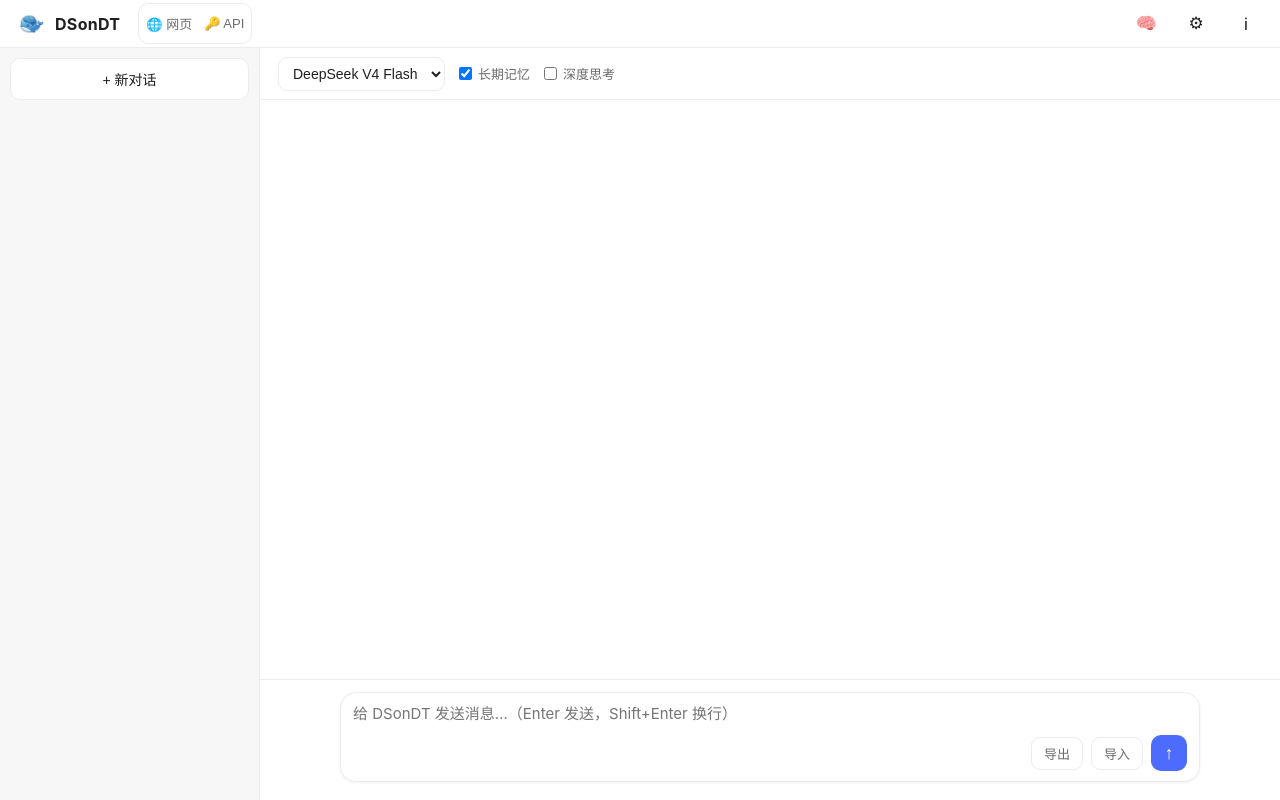
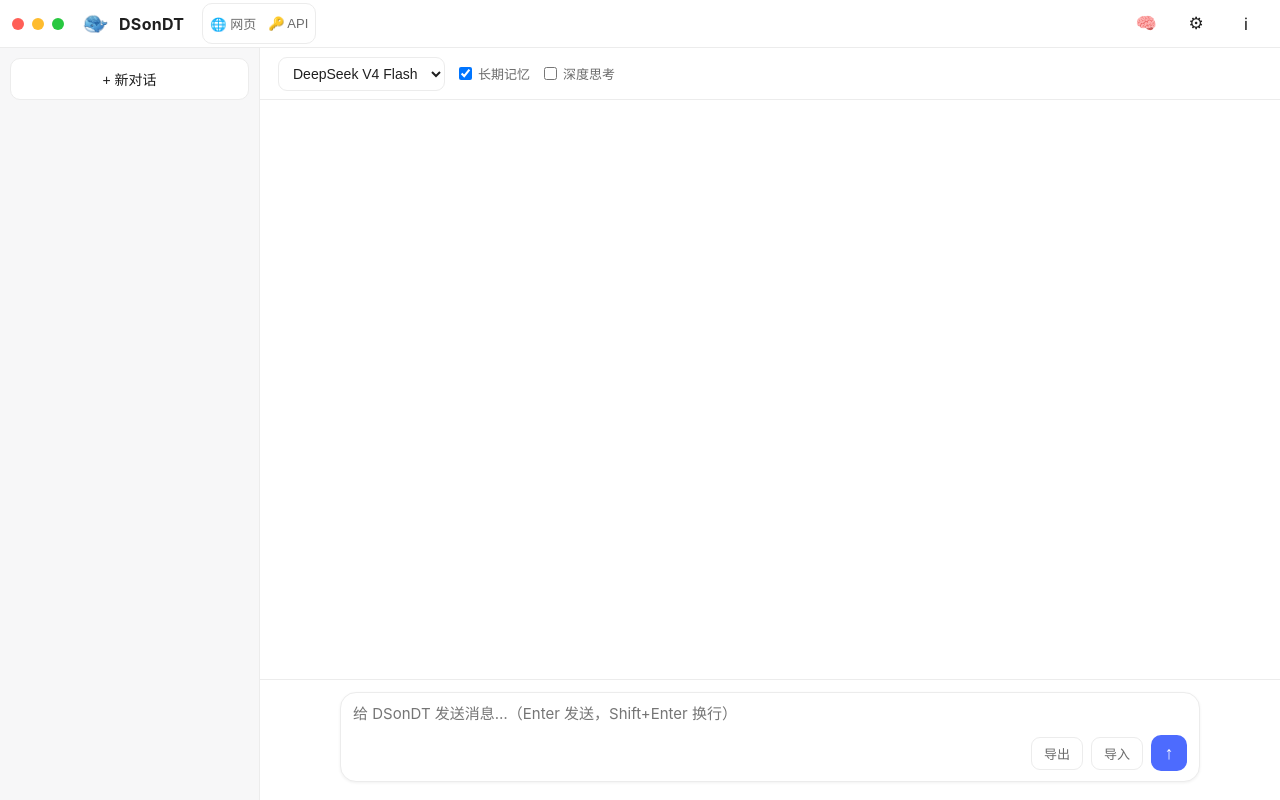
Before and after one commit to wolfprince12/DS-live, a website built with Vite: page src/index.html in a window 1280 px wide. Built offline with nearby package versions, Linux system fonts and the light colour scheme.

Commit message:
fix(windows): 去系统标题栏+顶栏左上自绘mac同款红黄绿，UI与Mac像素对齐

```diff
--- a/src/src/style.css
+++ b/src/src/style.css
@@ -212,6 +212,7 @@
   padding: 0 16px;
   background: var(--bg);
   border-bottom: 1px solid var(--border);
+  position: relative;
   z-index: 5;
 }
 
@@ -220,42 +221,66 @@
     macOS 的 Overlay 标题栏会让它失效，但 Windows 的 WebView2(Chromium) 会真实生效，
    变成原生拖拽区，与 JS 拖动冲突并吞掉点击。两端都只用 JS 拖动，保持一致。 */
 
-/* macOS: titleBarStyle=Overlay 时红黄绿按钮浮在我们顶栏左侧 ~12-72px，需要让位 */
+/* macOS: titleBarStyle=Overlay 时 OS 红黄绿浮在顶栏左侧 ~12-72px，需要让位 */
 body.platform-mac .app-topbar {
   padding-left: 80px;
 }
+/* Windows / Linux：decorations=false 去掉系统标题栏后，前端在顶栏左上角自绘 mac 同款
+   红黄绿按钮（.traffic-lights，绝对定位 left:12px），同样左让位 80px，
+   使顶栏内容（logo + 模式标签）的水平位置与 macOS 完全对齐。 */
+body.platform-windows .app-topbar,
+body.platform-linux .app-topbar {
+  padding-left: 80px;
+}
 
-/* Windows / Linux：使用标准窗口（保留系统标题栏与边框），前端 48px 顶栏走默认
-   padding:0 16px，与 macOS 顶栏内容对齐；仅 macOS 因红黄绿浮在左侧才额外左让位 80px。
-   窗口控制（min/max/close）由系统标题栏提供，不再需要前端自绘按钮。 */
-
-/* 自绘窗口控制按钮：默认隐藏（macOS 用原生红黄绿、Windows/Linux 用系统标题栏，都不需要）；
-   保留规则以免日后复用，但当前各平台均不显示。 */
-.win-controls {
+/* 自绘 mac 同款红黄绿按钮：仅 Windows / Linux 显示（macOS 用 OS 原生浮左，前端不画）。
+   绝对定位在顶栏左上角，与 macOS 红黄绿位置一致；顶栏 padding-left:80px 为它们让位，
+   保证两端顶栏内容水平对齐。鼠标悬停整组时浮现 ✕/−/+ 字形（仿 macOS）。 */
+.traffic-lights {
+  position: absolute;
+  left: 12px;
+  top: 50%;
+  transform: translateY(-50%);
   display: none;
+  align-items: center;
+  gap: 8px;
 }
-.win-ctrl-btn {
-  width: 34px;
-  height: 34px;
-  display: inline-flex;
+body.platform-windows .traffic-lights,
+body.platform-linux .traffic-lights {
+  display: flex;
+}
+.traffic-light {
+  width: 12px;
+  height: 12px;
+  padding: 0;
+  border: none;
+  border-radius: 50%;
+  cursor: pointer;
+  position: relative;
+  outline: none;
+  -webkit-app-region: no-drag;
+}
+.traffic-light::after {
+  content: "";
+  position: absolute;
+  inset: 0;
+  display: flex;
   align-items: center;
   justify-content: center;
-  border: none;
-  background: transparent;
-  color: var(--text, #1f2329);
-  font-size: 14px;
+  font-size: 9px;
   line-height: 1;
-  cursor: pointer;
-  border-radius: 6px;
-  -webkit-app-region: no-drag;
+  color: rgba(0, 0, 0, 0.55);
+  opacity: 0;
 }
-.win-ctrl-btn:hover {
-  background: rgba(128, 128, 128, 0.18);
+.traffic-lights:hover .traffic-light::after {
+  opacity: 1;
 }
-.win-ctrl-close:hover {
-  background: #e81123;
-  color: #fff;
-}
+.traffic-red::after { content: "✕"; }
+.traffic-yellow::after { content: "−"; }
+.traffic-green::after { content: "+"; }
+.traffic-red { background: #ff5f57; }
+.traffic-yellow { background: #febc2e; }
+.traffic-green { background: #28c840; }
 
 .app-brand {
   display: flex;
--- a/src/src/ui.ts
+++ b/src/src/ui.ts
@@ -39,7 +39,7 @@
 // mousedown 手势中触发原生拖拽），对叠加标题栏 100% 可靠。
 // 顶栏/侧栏的可交互子元素（按钮、会话项等）不触发拖动。
 const NO_DRAG_SELECTOR =
-  'button, input, select, textarea, a, [contenteditable="true"], .no-drag, .mode-tab, .topbar-icon-btn, .win-ctrl-btn, .conv-item, .new-chat-btn';
+  'button, input, select, textarea, a, [contenteditable="true"], .no-drag, .mode-tab, .topbar-icon-btn, .traffic-light, .conv-item, .new-chat-btn';
 
 function enableDrag(selector: string) {
   const el = document.querySelector(selector) as HTMLElement | null;
@@ -167,12 +167,12 @@
 
   const app = document.getElementById("app")!;
   app.innerHTML = template();
-  // 平台标识：决定顶栏是否显示自绘窗口控制按钮。
-  //   - macOS：titleBarStyle=Overlay 把原生红黄绿浮在顶栏左侧 → platform-mac，无需自绘按钮
-  //   - Windows：decorations=false 完全去掉原生标题栏 → platform-windows，顶栏右侧自绘 min/max/close
+  // 平台标识：决定顶栏左上角是否显示自绘的红黄绿按钮。
+  //   - macOS：titleBarStyle=Overlay 把 OS 原生红黄绿浮在顶栏左侧 → platform-mac，前端不画按钮
+  //   - Windows：decorations=false 去掉系统标题栏 → platform-windows，前端在顶栏左上角自绘 mac 同款红黄绿
   //   - 其他（Linux 等）→ platform-linux，同 Windows 策略兜底
-  // 两端都用「无原生标题栏 + 本地 UI 自绘 48px 顶栏（logo+模式标签+🧠⚙ℹ）」，App 自身 UI 与 macOS 完全一致；
-  // 唯一差异是 OS 窗口控制按钮：mac 浮在左、Windows 自绘在右（不可避免）。
+  // 两端顶栏内容（logo+模式标签+🧠⚙ℹ）与水平位置（padding-left:80px）完全一致；
+  // 窗口控制按钮都是红黄绿浮在左上，视觉对齐 mac。
   const nav = (navigator.platform || navigator.userAgent || "").toLowerCase();
   if (/mac/.test(nav)) document.body.classList.add("platform-mac");
   else if (/win/.test(nav)) document.body.classList.add("platform-windows");
@@ -228,8 +228,8 @@
   document.getElementById("memory-btn")!.addEventListener("click", () => void openMemory());
   document.getElementById("settings-btn")!.addEventListener("click", () => void openSettings());
   document.getElementById("about-btn")!.addEventListener("click", () => void openAbout());
-  // Windows 自绘窗口控制按钮（decorations=false 时由本地 UI 负责 min/max/close）
-  // 走 @tauri-apps/api/window 的同名方法，与 macOS 的 JS 拖动 API 同源、无需新增 Rust 命令。
+  // 自绘红黄绿按钮（decorations=false 时由本地 UI 负责 min/max/close），
+  // 走 @tauri-apps/api/window 的同名方法，无需新增 Rust 命令。
   try {
     const win = getCurrentWindow();
     document.getElementById("win-min")?.addEventListener("click", () => void win.minimize().catch(() => {}));
@@ -377,6 +377,11 @@
   return `
   <div class="app">
     <header class="app-topbar">
+      <div class="traffic-lights" id="traffic-lights">
+        <button id="win-close" class="traffic-light traffic-red" title="关闭" type="button" aria-label="关闭"></button>
+        <button id="win-min" class="traffic-light traffic-yellow" title="最小化" type="button" aria-label="最小化"></button>
+        <button id="win-max" class="traffic-light traffic-green" title="最大化" type="button" aria-label="最大化"></button>
+      </div>
       <div class="app-brand">
         <img src="/logo.png" class="app-logo" alt="DSonDT">
         <span class="app-name">DSonDT</span>
@@ -389,11 +394,6 @@
       <button id="memory-btn" class="topbar-icon-btn" title="记忆库">🧠</button>
       <button id="settings-btn" class="topbar-icon-btn" title="设置">⚙</button>
       <button id="about-btn" class="topbar-icon-btn" title="关于 DSonDT">ℹ</button>
-      <div class="win-controls" id="win-controls">
-        <button id="win-min" class="win-ctrl-btn" title="最小化" type="button">—</button>
-        <button id="win-max" class="win-ctrl-btn" title="最大化" type="button">□</button>
-        <button id="win-close" class="win-ctrl-btn win-ctrl-close" title="关闭" type="button">✕</button>
-      </div>
     </header>
     <div class="app-body">
       <aside class="sidebar">
```
Also changed, not shown: 1 other file.
